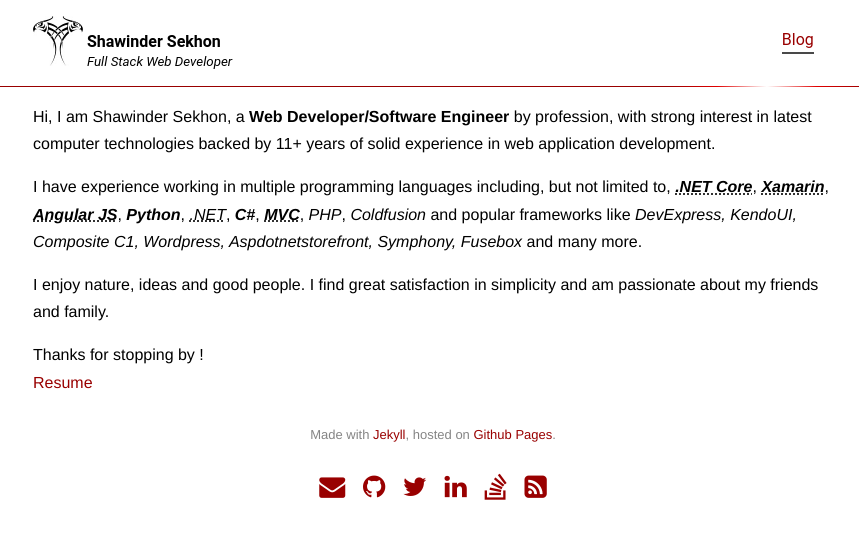
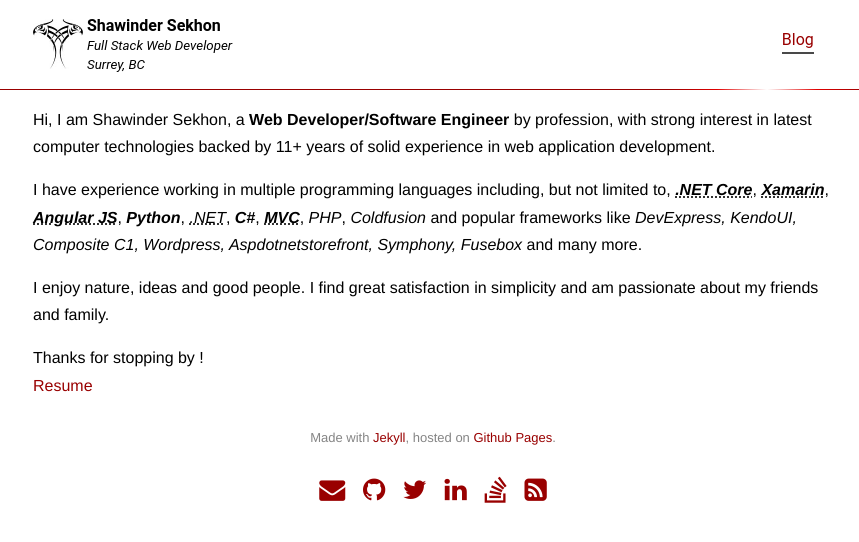
Before and after one commit to shawinder/shawinder.github.io, a Jekyll site: the page built from index.html, in a window 1280 px wide. Shown: the top 542 px of the page, without its empty margins (207-1066 px from the left). Built offline with Jekyll 4.4.1, drawn with Linux system fonts in a browser that asks for light colours; nearby versions of some CDN libraries.

Commit message:
added current city.

```diff
--- a/_layouts/master.html
+++ b/_layouts/master.html
@@ -38,7 +38,7 @@
 		    <img class="avatar" src="/img/logo.jpg" alt="Shawinder Sekhon" />
 		    <div class="name">
 			<a href="/">Shawinder Sekhon</a><br />
-			<small><em><a href="/">Full Stack Web Developer</a></em></small>
+			<small><em><a href="/">Full Stack Web Developer<br/>Surrey, BC</a></em></small>
 		    </div>
 		    </div>
 		<!-- Navigation -->
```
